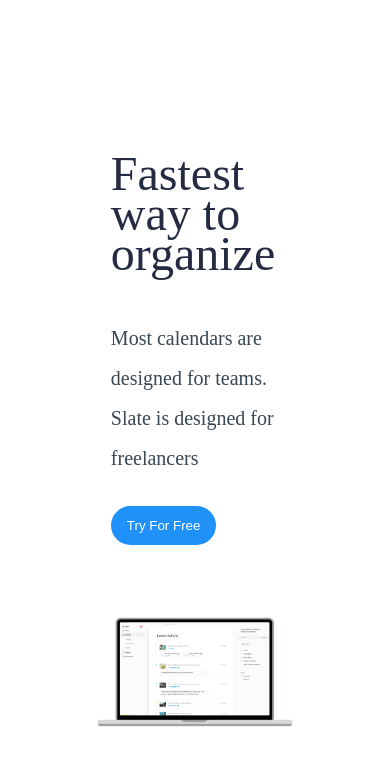
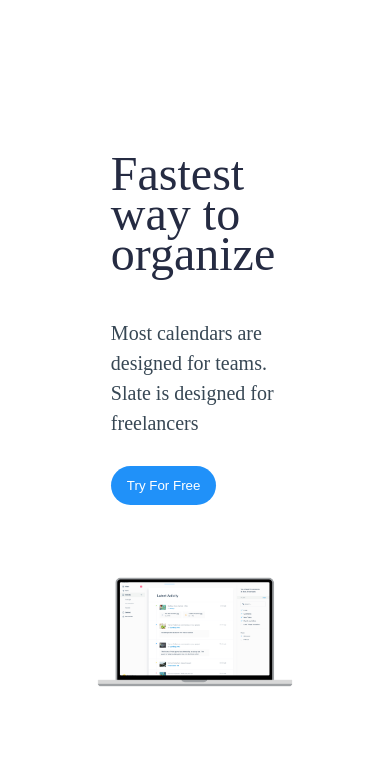
Before and after one commit to tijana333/Business-Landing-Page, a plain HTML site: page index.html in a window 390 px wide. Shown: the part 2447-3213 px from the top of the page. Drawn offline with nearby package versions, Linux system fonts and the light colour scheme.

Commit message:
BLP-7:Changes in design

```diff
--- a/style.css
+++ b/style.css
@@ -334,5 +334,6 @@ ul li:hover .dropdown {
 
   .h2-key {
     font-size: 20px;
+    line-height: 30px;
   }
 }
```
Also changed, not shown: index.html (+21 -1 lines).
